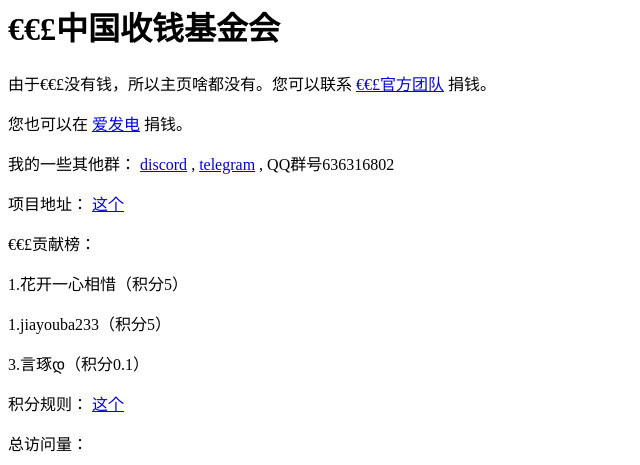
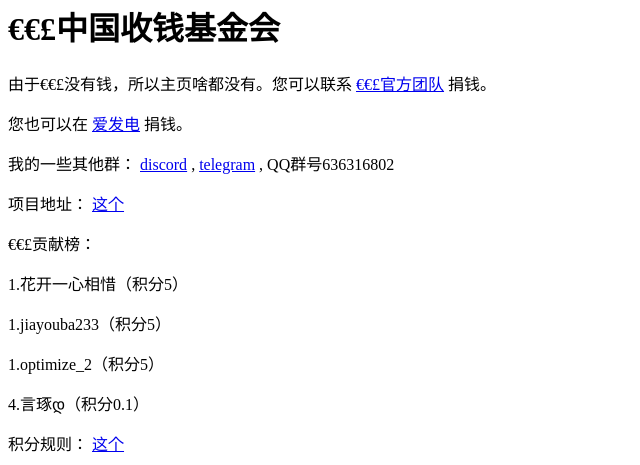
Before and after one commit to CCFNB/ccfnb.github.io, a plain HTML site: page index.html in a window 1280 px wide. Shown: the part 180-645 px from the top of the page, without its empty margins (0-640 px from the left). Drawn offline with Linux system fonts and the light colour scheme; grey boxes are pictures that could not be loaded.

Commit message:
Update index.html

```diff
--- a/index.html
+++ b/index.html
@@ -34,7 +34,10 @@
     1.jiayouba233（积分5）
   </p>
   <p>
-    3.言琢დ（积分0.1）
+    1.optimize_2（积分5）
+  </p>
+  <p>
+    4.言琢დ（积分0.1）
   </p>
   <p>
     积分规则：
```
